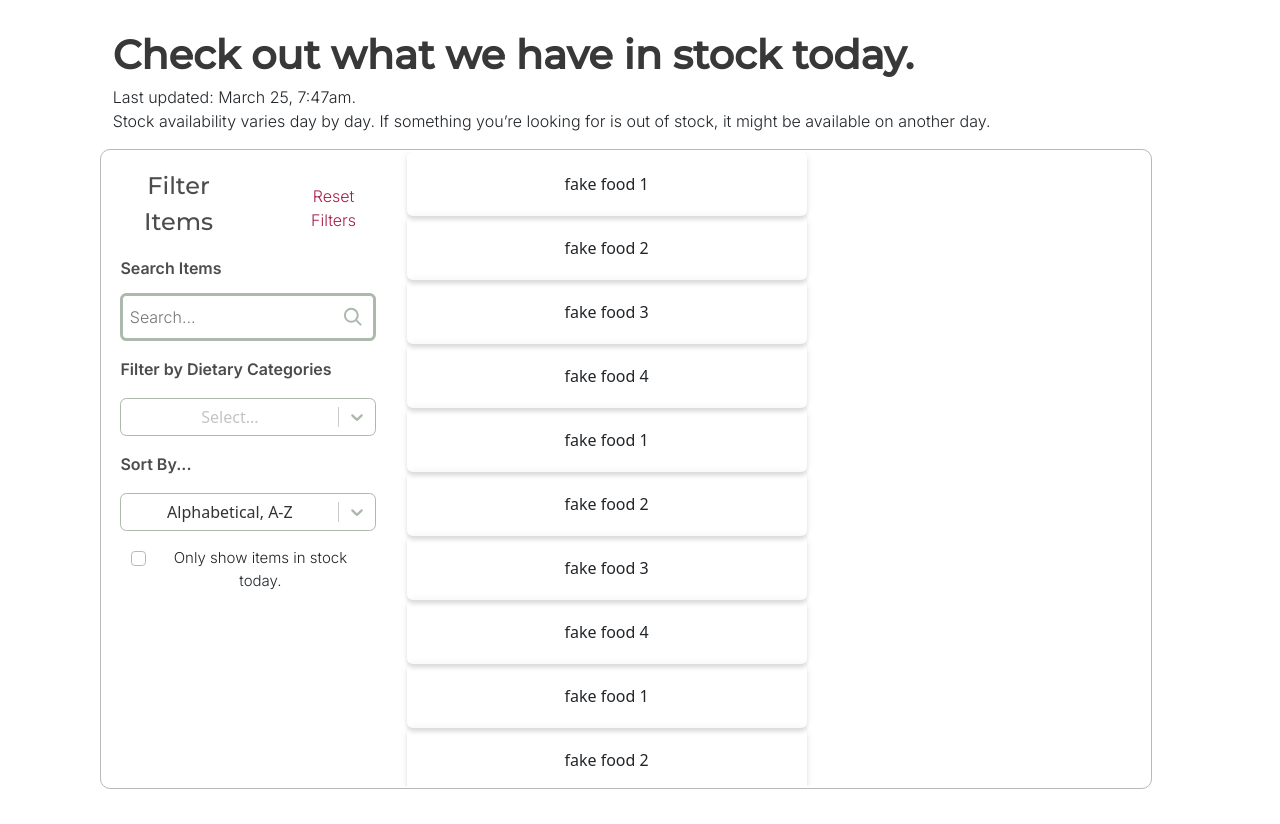
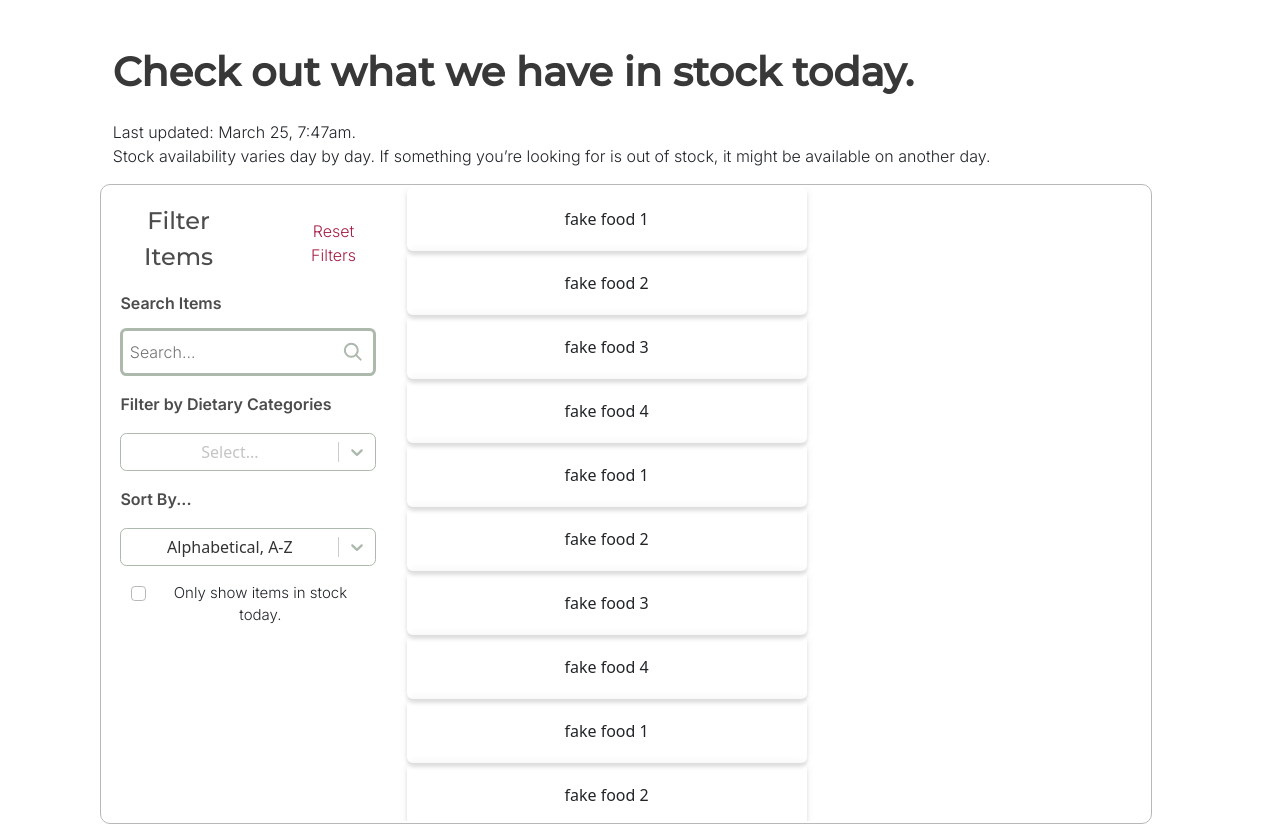
Before and after one commit to codebase-berkeley/berkeley-food-pantry, a React (Create React App) app in the folder client/: page / in a window 1280 px wide. Before the commit the page ends 800 px from the top, so only its background shows below. Built offline with nearby package versions, Linux system fonts and the light colour scheme.

Commit message:
fixed title sizing on window resize

```diff
--- a/client/src/stock_listing_user.css
+++ b/client/src/stock_listing_user.css
@@ -32,7 +32,7 @@
     font-family: 'Montserrat', sans-serif;
     font-size: 3.125em 1vw;
     color: #383838;
-    line-height: 10pt;
+    /* line-height: 10pt; */
     padding-top: 1vh;
     padding-bottom: 1vh;
 }
```
